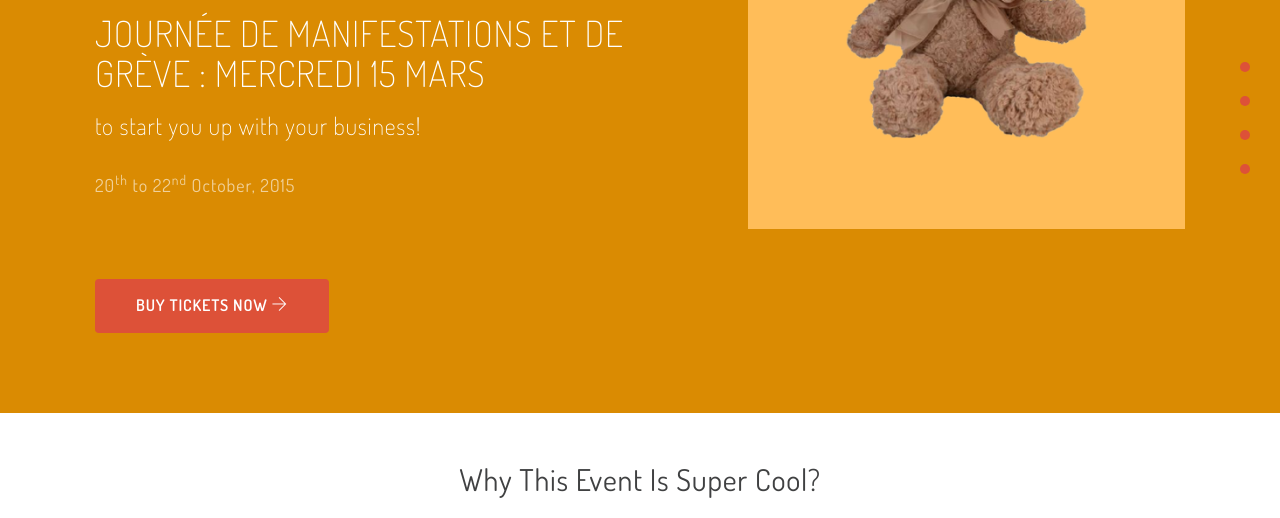
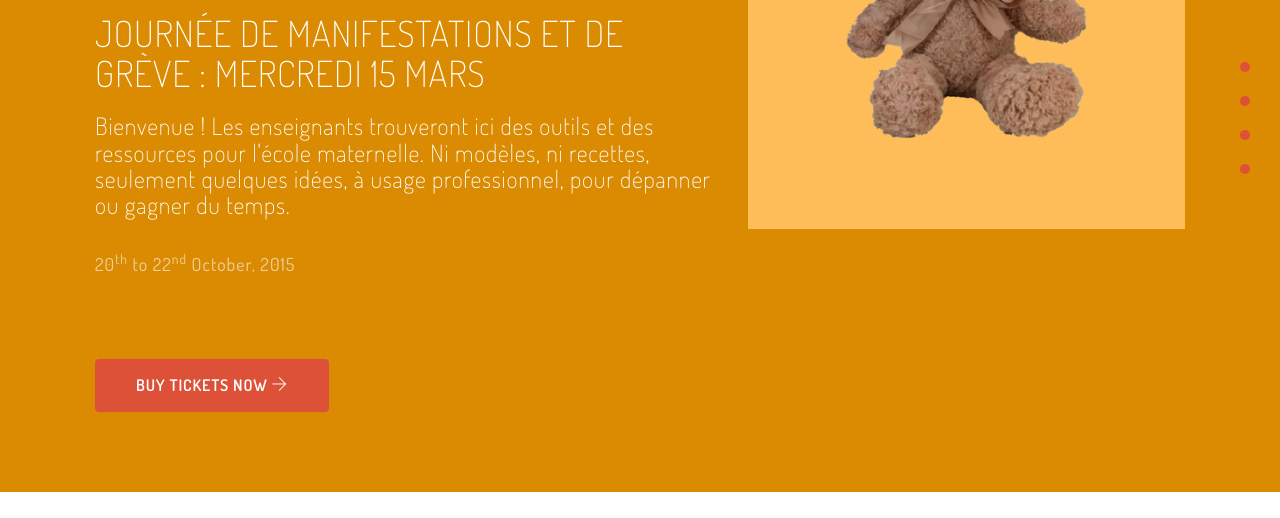
Before and after one commit to Alydiabira/La-Maternelle, a plain HTML site: page Maternelle/maternelle/index.html in a window 1280 px wide. Shown: the part 282-800 px from the top of the page. Drawn offline with Linux system fonts and the light colour scheme.

Commit message:
Update index.html

```diff
--- a/Maternelle/maternelle/index.html
+++ b/Maternelle/maternelle/index.html
@@ -59,7 +59,8 @@
           <div class="col-md-7">
             <img src="img/mm.png" class="logo">
             <h1>JOURNÉE DE MANIFESTATIONS ET DE GRÈVE :  MERCREDI 15 MARS</h1>
-            <h3>to start you up with your business!</h3>
+            <h3>Bienvenue ! Les enseignants trouveront ici des outils et des ressources pour l'école maternelle.
+              Ni modèles, ni recettes, seulement quelques idées, à usage professionnel, pour dépanner ou gagner du temps.</h3>
             <h4>20<sup>th</sup> to 22<sup>nd</sup>  October, 2015</h4>
             <a href="#" class="btn btn-lg btn-red">Buy Tickets Now <span class="ti-arrow-right"></span></a>
 
```
